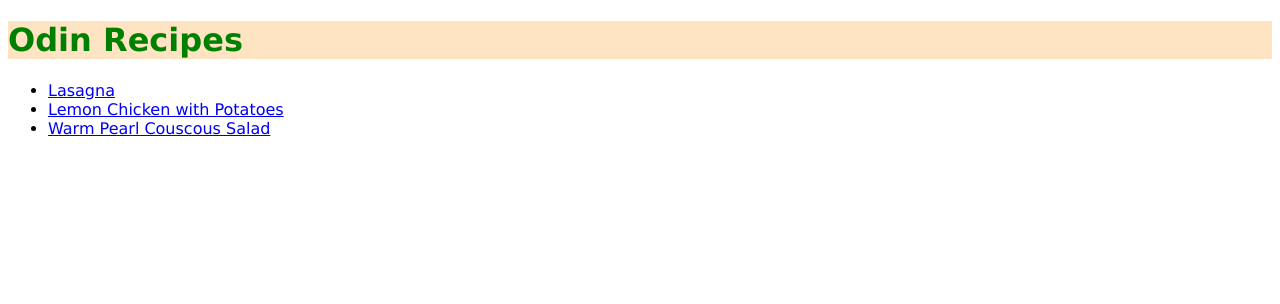
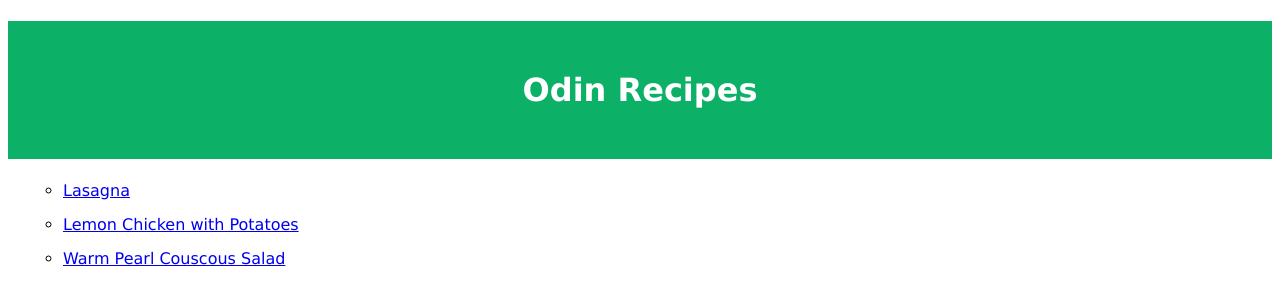
Before and after one commit to dsardinha/odin-recipes, a plain HTML site: page index.html in a window 1280 px wide. Drawn offline with Linux system fonts and the light colour scheme.

Commit message:
Improve homepage look

```diff
--- a/index.html
+++ b/index.html
@@ -7,7 +7,7 @@
     </head>
     <body>
         <h1 class="main-title">Odin Recipes</h1>
-        <ul>
+        <ul class="recipes-list">
             <li>
                 <a href="./recipes/lasagna.html">Lasagna</a>
             </li>
--- a/styles.css
+++ b/styles.css
@@ -7,8 +7,10 @@ h1 {
 }
 
 .main-title {
-    color: green;
-    background-color: bisque;
+    color: white;
+    background-color: #0cb167;
+    text-align: center;
+    padding: 50px;
 }
 
 h2 {
@@ -24,3 +26,8 @@ h2 {
     font-weight: 800;
     font-family:"Courier New", "Courier", "monospace"
 }
+
+.recipes-list li {
+    list-style-type: circle;
+    margin: 15px;
+}
```
